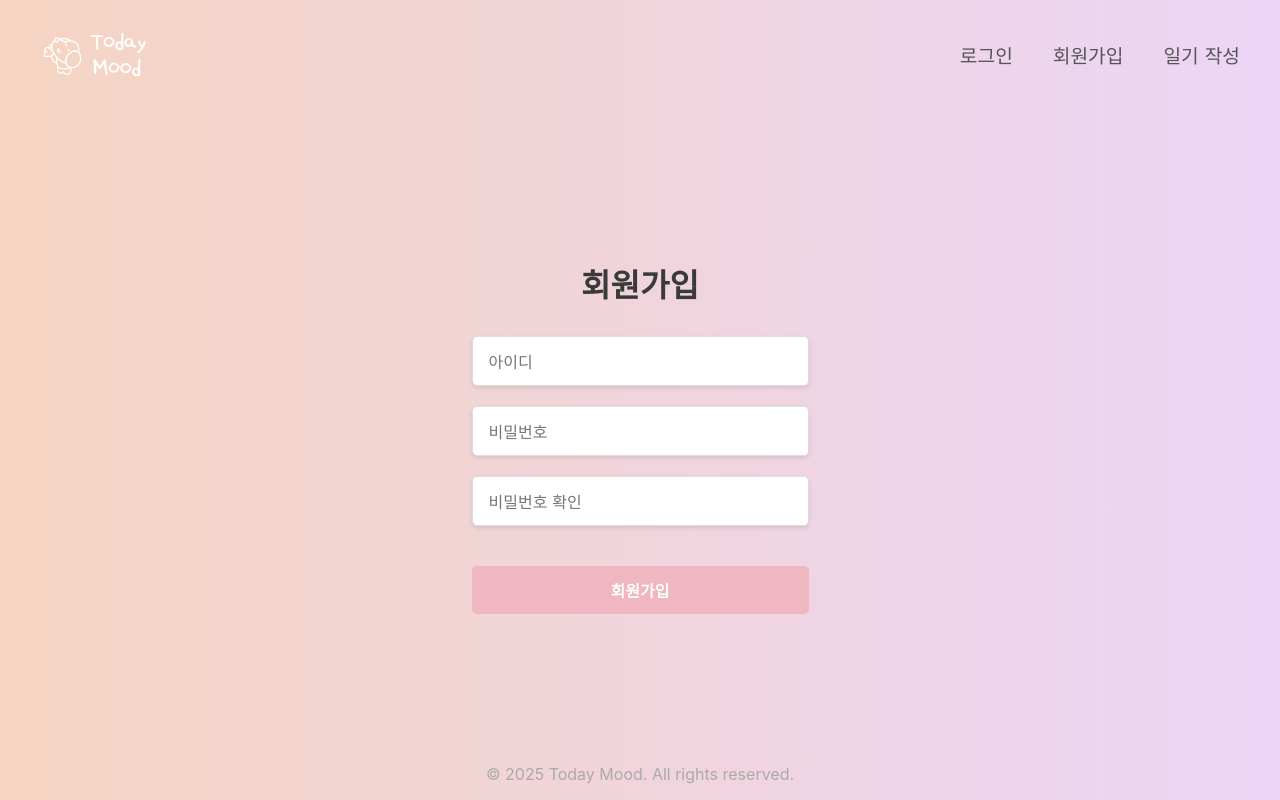
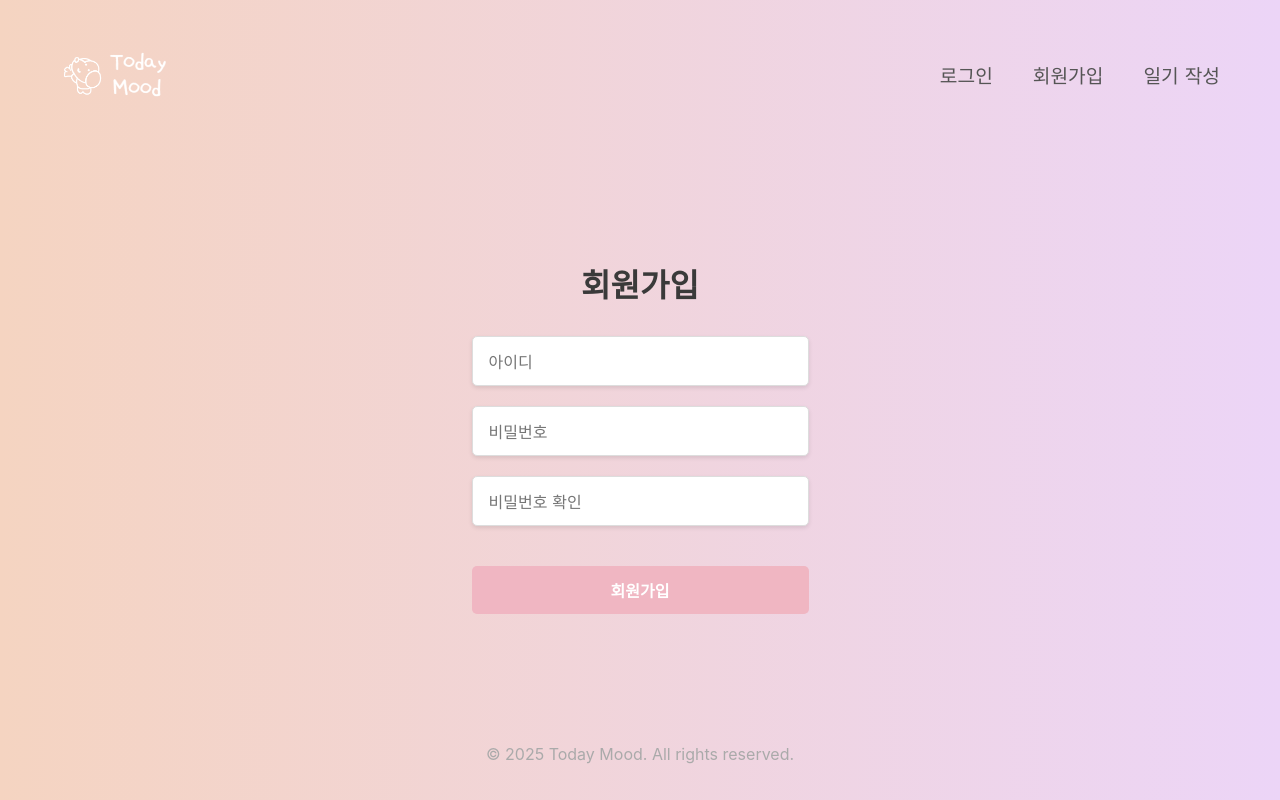
Before and after one commit to cj2174/MyMood, a React (Create React App) app: page /signup in a window 1280 px wide. Built offline with nearby package versions, Linux system fonts and the light colour scheme; a web font is replaced by a local one.

Commit message:
login, signup padding 추가

```diff
--- a/src/styles/login.css
+++ b/src/styles/login.css
@@ -17,6 +17,7 @@
   font-family: "Gowun Dodum", serif;
   background: linear-gradient(to right, #f5d4c1, #ecd5f7);
   box-sizing: border-box;
+  padding: 20px;
 }
 
 .login-main {
--- a/src/styles/signup.css
+++ b/src/styles/signup.css
@@ -15,6 +15,7 @@
   align-items: center;
   justify-content: space-between;
   min-height: 100vh;
+  padding: 20px;
   background: linear-gradient(to right, #f5d4c1, #ecd5f7);
   box-sizing: border-box;
 }
```
